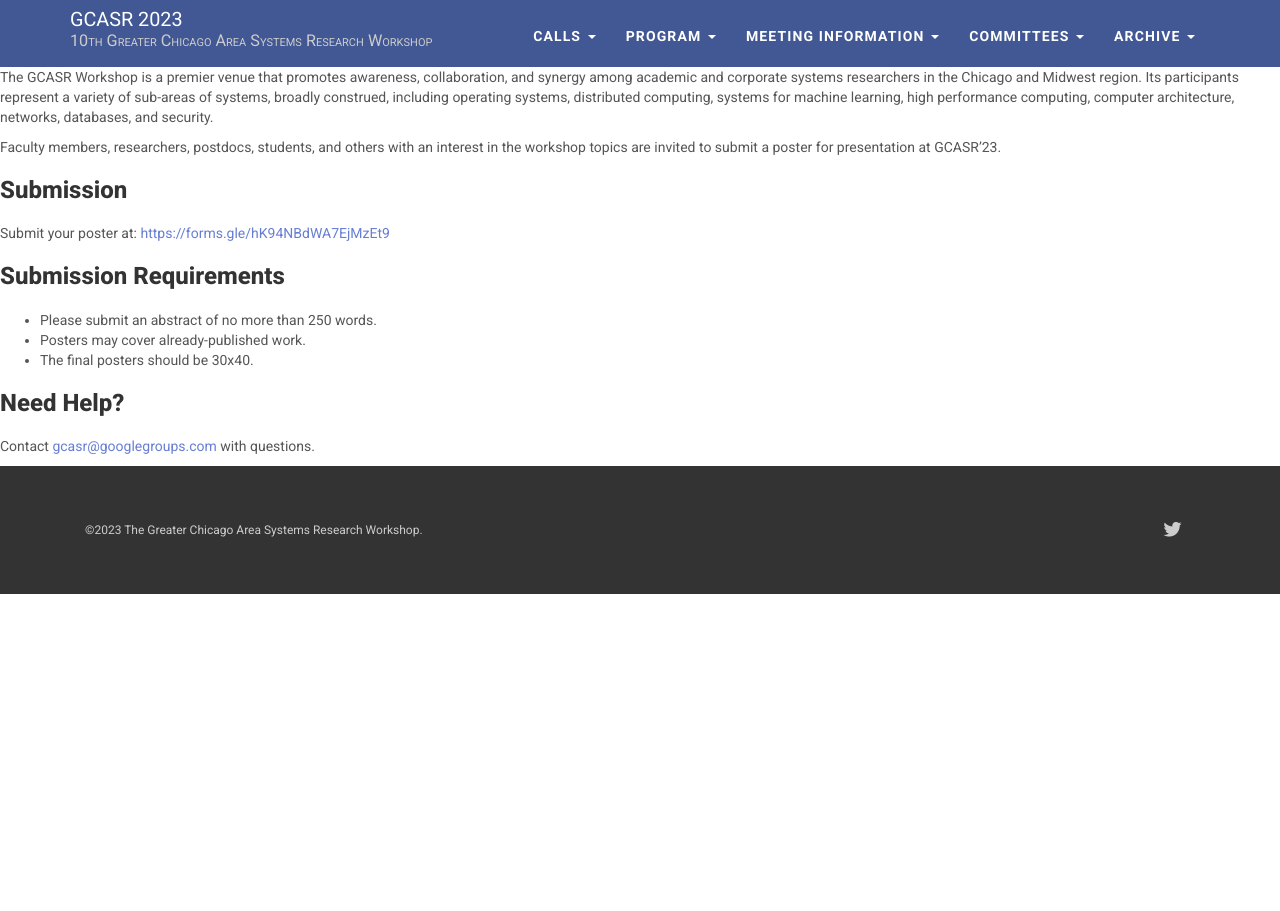
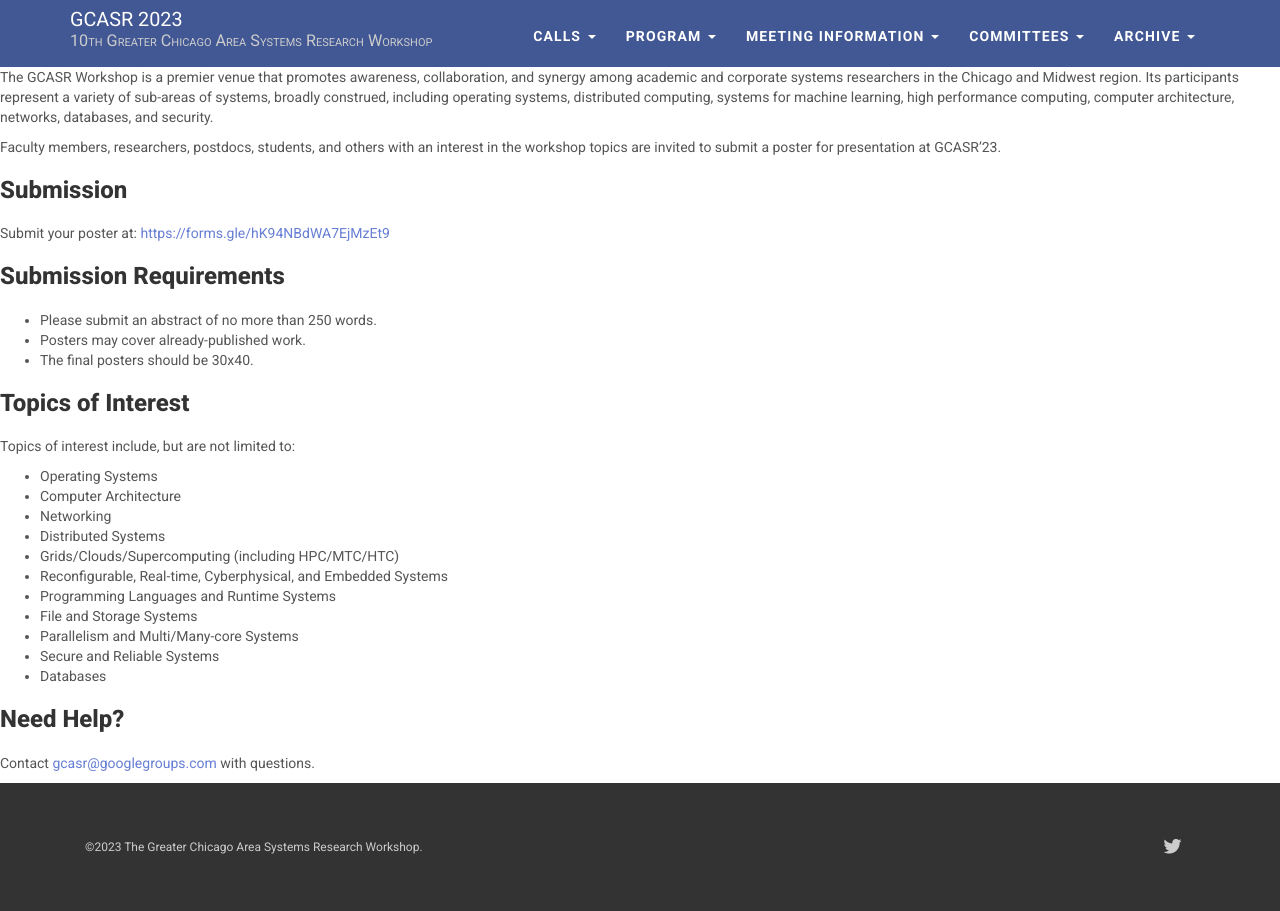
Before and after one commit to gcasr/2025, a Jekyll site: the page built from pages/call_for_posters.md, in a window 1280 px wide. Built offline with Jekyll 4.4.1, drawn with Linux system fonts in a browser that asks for light colours; nearby versions of some CDN libraries; our own code applies the rules of GitHub Pages for plain Markdown files; library files that are not in the unit come from our copies.

Commit message:
Topics of interest added.

```diff
--- a/pages/call_for_posters.md
+++ b/pages/call_for_posters.md
@@ -12,6 +12,22 @@ Submit your poster at: <https://forms.gle/hK94NBdWA7EjMzEt9>
 - Posters may cover already-published work.
 - The final posters should be 30x40.
 
+### Topics of Interest
+
+Topics of interest include, but are not limited to:
+
+- Operating Systems
+- Computer Architecture
+- Networking
+- Distributed Systems
+- Grids/Clouds/Supercomputing (including HPC/MTC/HTC)
+- Reconfigurable, Real-time, Cyberphysical, and Embedded Systems
+- Programming Languages and Runtime Systems
+- File and Storage Systems
+- Parallelism and Multi/Many-core Systems
+- Secure and Reliable Systems
+- Databases
+
 ### Need Help?
 
 Contact [gcasr@googlegroups.com](mailto:gcasr@googlegroups.com) with questions.
```
